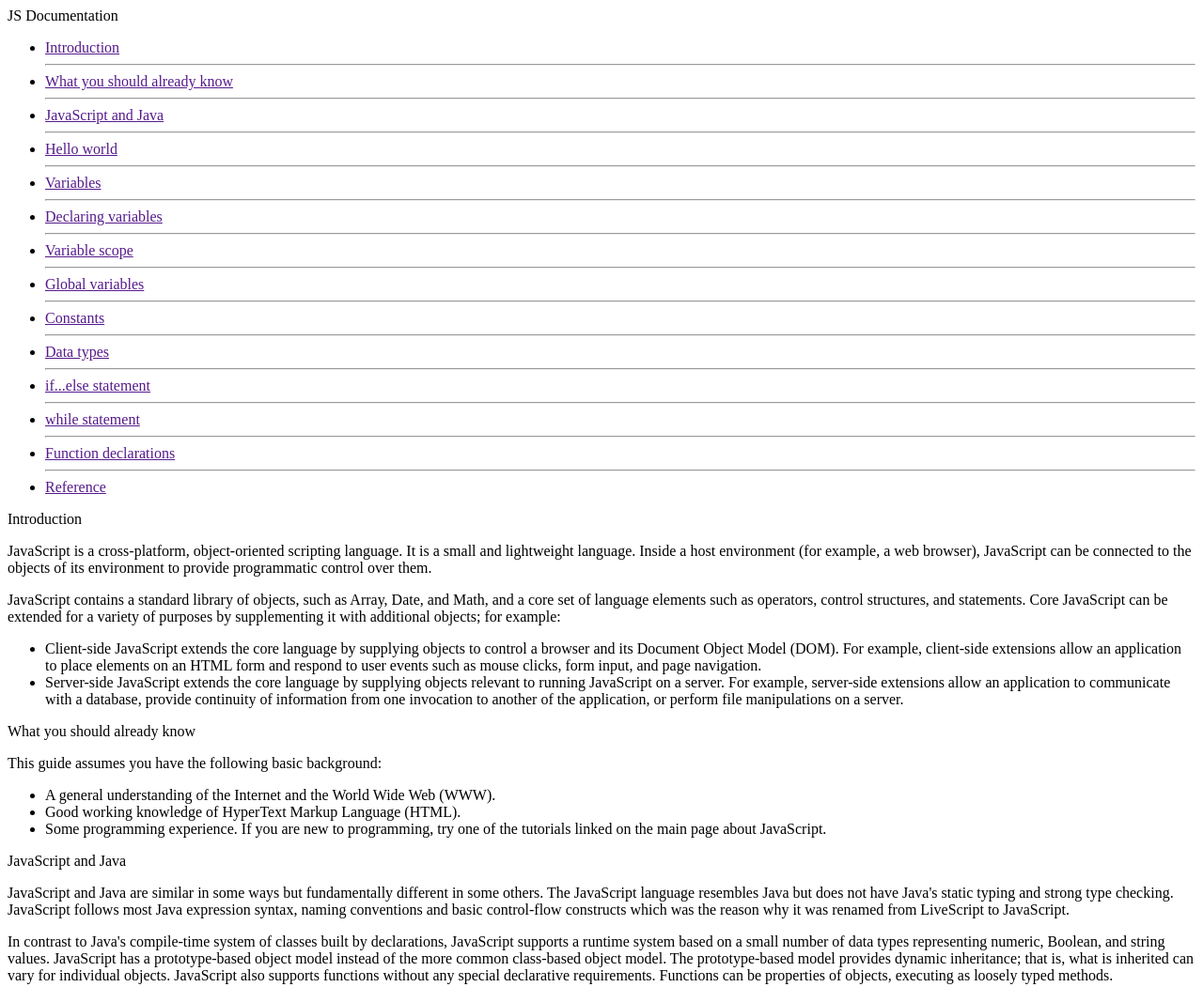
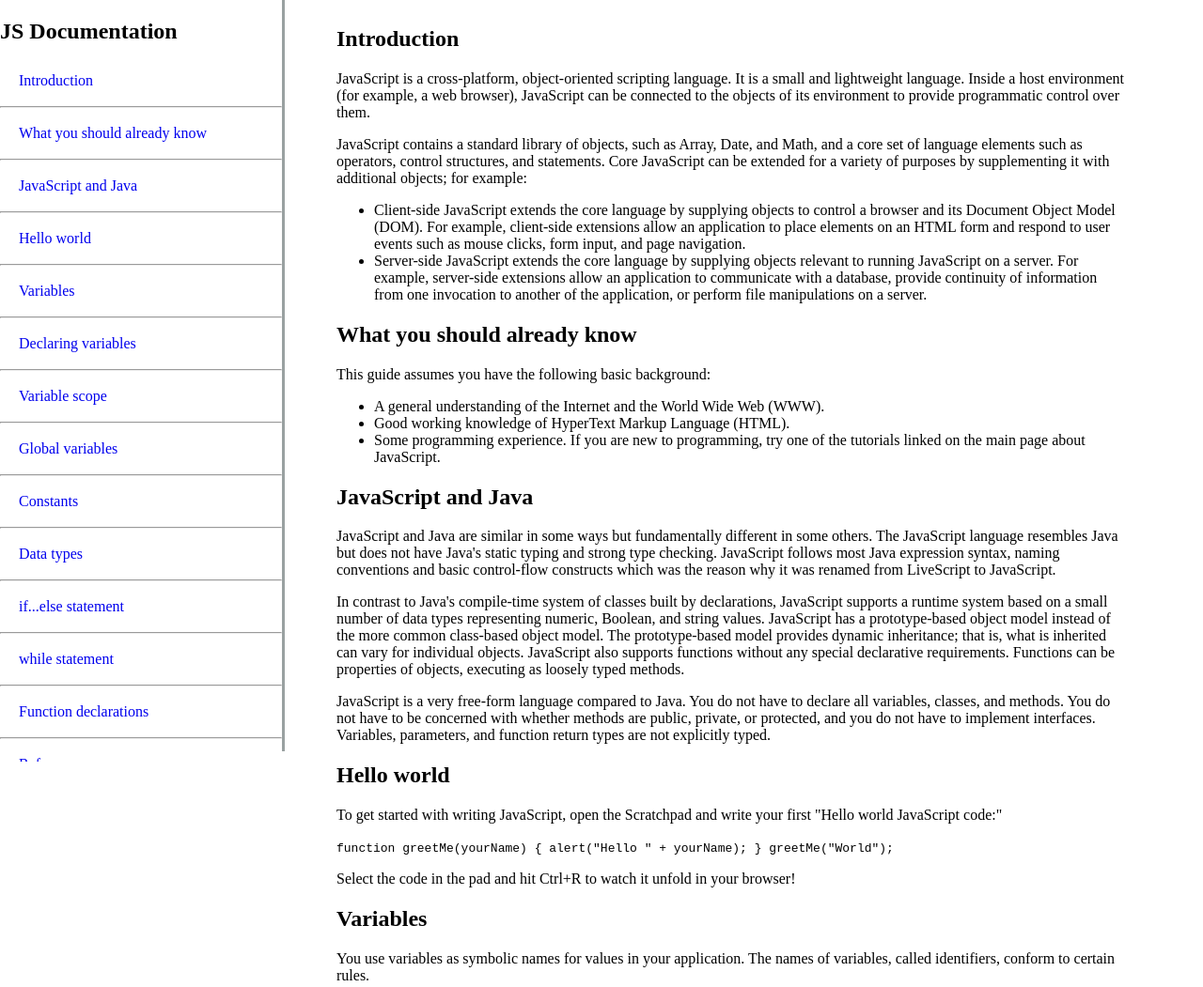
Before and after one commit to MuhammadTalha123/Technical-Documentation-Page, a plain HTML site: page index.html in a window 1280 px wide. Shown: the top 1051 px of the page at 94% size. Drawn offline with Linux system fonts and the light colour scheme.

Commit message:
commite2

```diff
--- a/index.html
+++ b/index.html
@@ -5,44 +5,77 @@
     <meta charset="UTF-8">
     <meta name="viewport" content="width=device-width, initial-scale=1.0">
     <title>Technical Documentation Page</title>
+    <style>
+        body{
+            display: flex;
+        }
+        #ul1{
+            list-style-type: none;
+            overflow: scroll;
+    min-height: 50%;
+    max-height: 93%;
+    padding: 0px 0px 0px 0px;
+
+
+        }
+        #total{
+            margin: 0px 75px 0px 350px;
+        }
+        nav{
+            position: fixed;
+    min-width: 290px;
+    top: 0px;
+    left: 0px;
+    width: 300px;
+    height: 100%;
+    border-right: solid;
+    border-color: rgba(0, 22, 22, 0.4);
+        }
+        .li1{
+            padding: 10px 20px;
+        }
+        a{
+            text-decoration: none;
+        }
+    </style>
 </head>
 
 <body>
     <nav>
-        <header>JS Documentation</header>
-        <ul>
-            <li><a href="">Introduction</a></li>
+        <header><h1>JS Documentation</h1></header>
+        <ul id="ul1">
+            <li class="li1"><a href="#s1">Introduction</a></li>
             <hr>
-            <li><a href="">What you should already know</a></li>
+            <li class="li1"><a href="#s2">What you should already know</a></li>
             <hr>
-            <li><a href="">JavaScript and Java</a></li>
+            <li class="li1"><a href="#s3">JavaScript and Java</a></li>
             <hr>
-            <li><a href="">Hello world</a></li>
+            <li class="li1"><a href="#s4">Hello world</a></li>
             <hr>
-            <li><a href="">Variables</a></li>
+            <li class="li1"><a href="#s5">Variables</a></li>
             <hr>
-            <li><a href="">Declaring variables</a></li>
+            <li class="li1"><a href="#s6">Declaring variables</a></li>
             <hr>
-            <li><a href="">Variable scope</a></li>
+            <li class="li1"><a href="#s7">Variable scope</a></li>
             <hr>
-            <li><a href="">Global variables</a></li>
+            <li class="li1"><a href="#s8">Global variables</a></li>
             <hr>
-            <li><a href="">Constants</a></li>
+            <li class="li1"><a href="#s9">Constants</a></li>
             <hr>
-            <li><a href="">Data types</a></li>
+            <li class="li1"><a href="#s10">Data types</a></li>
             <hr>
-            <li><a href="">if...else statement</a></li>
+            <li class="li1"><a href="#s11">if...else statement</a></li>
             <hr>
-            <li><a href="">while statement</a></li>
+            <li class="li1"><a href="#s12">while statement</a></li>
             <hr>
-            <li><a href="">Function declarations</a></li>
+            <li class="li1"><a href="#s13">Function declarations</a></li>
             <hr>
-            <li><a href="">Reference</a></li>
+            <li class="li1"><a href="#s14">Reference</a></li>
         </ul>
     </nav>
-    <main>
-        <section>
-            <header>Introduction</header>
+    <main id="total">
+        <section id="s1">
+            <header><h1>Introduction</h1></header>
             <article>
                 <p>JavaScript is a cross-platform, object-oriented scripting language. It is a small and lightweight
                     language. Inside a host environment (for example, a web browser), JavaScript can be connected to the
@@ -62,8 +95,8 @@
                 </ul>
             </article>
         </section>
-        <section>
-            <header>What you should already know</header>
+        <section id="s2">
+            <header><h1>What you should already know</h1></header>
             <article>
                 <p>This guide assumes you have the following basic background:</p>
                 <ul>
@@ -74,8 +107,8 @@
                 </ul>
             </article>
         </section>
-        <section>
-            <header>JavaScript and Java</header>
+        <section id="s3">
+            <header><h1>JavaScript and Java</h1></header>
             <article>
                 <p>JavaScript and Java are similar in some ways but fundamentally different in some others. The
                     JavaScript language resembles Java but does not have Java's static typing and strong type checking.
@@ -93,8 +126,8 @@
                     types are not explicitly typed.</p>
             </article>
         </section>
-        <section>
-            <header>Hello world</header>
+        <section id="s4">
+            <header><h1>Hello world</h1></header>
             <article>
                 <p>
                     To get started with writing JavaScript, open the Scratchpad and write your first "Hello world
@@ -106,8 +139,8 @@
                 </p>
             </article>
         </section>
-        <section>
-            <header>Variables</header>
+        <section id="s5">
+            <header><h1>Variables</h1></header>
             <p>You use variables as symbolic names for values in your application. The names of variables, called
                 identifiers, conform to certain rules.</p>
             <p>A JavaScript identifier must start with a letter, underscore (_), or dollar sign ($); subsequent
@@ -117,8 +150,8 @@
                 escape sequences as characters in identifiers. Some examples of legal names are Number_hits, temp99, and
                 _name.</p>
         </section>
-        <section>
-            <header>Declaring variables</header>
+        <section id="s6">
+            <header><h1>Declaring variables</h1></header>
             <article>
                 You can declare a variable in three ways:
                 <p>With the keyword var. For example,</p>
@@ -139,8 +172,8 @@
                 </p>
             </article>
         </section>
-        <section>
-            <header>Variable scope</header>
+        <section id="s7">
+            <header><h1>Variable scope</h1></header>
             <article>
                 <p>When you declare a variable outside of any function, it is called a global variable, because it is
                     available to any other code in the current document. When you declare a variable within a function,
@@ -156,8 +189,8 @@
                         defined</code>
             </article>
         </section>
-        <section>
-            <header>Global variables</header>
+        <section id="s8">
+            <header><h1>Global variables</h1></header>
             <article>
                 <p>Global variables are in fact properties of the global object. In web pages the global object is
                     window, so you can set and access global variables using the window.variable syntax.</p>
@@ -167,8 +200,8 @@
                     declared in a document, you can refer to this variable from an iframe as parent.phoneNumber.</p>
             </article>
         </section>
-        <section>
-            <header>Constants</header>
+        <section id="s9">
+            <header><h1>Constants</h1></header>
             <article>
                 <p>You can create a read-only, named constant with the const keyword. The syntax of a constant
                     identifier is the same as for a variable identifier: it must start with a letter, underscore or
@@ -192,8 +225,8 @@
                 <code>const MY_OBJECT = {"key": "value"}; MY_OBJECT.key = "otherValue";</code>
             </article>
         </section>
-        <section>
-            <header>Data types</header>
+        <section id="s10">
+            <header><h1>Data types</h1></header>
             <article>
                 <p>The latest ECMAScript standard defines seven data types:</p>
                 <ul>
@@ -225,8 +258,8 @@
                 </p>
             </article>
         </section>
-        <section>
-            <header>if...else statement</header>
+        <section id="s11">
+            <header><h1>if...else statement</h1></header>
             <article>
                 <p>Use the if statement to execute a statement if a logical condition is true. Use the optional else
                     clause to execute a statement if the condition is false. An if statement looks as follows:</p>
@@ -262,8 +295,8 @@
                     </code>
             </article>
         </section>
-        <section>
-            <header>while statement
+        <section id="s12">
+            <header><h1>while statement</h1>
             </header>
             <p>A while statement executes its statements as long as a specified condition evaluates to true. A while
                 statement looks as follows:
@@ -297,8 +330,8 @@
             </ul>
             <p>After completing the third pass, the condition n < 3 is no longer true, so the loop terminates. </p>
         </section>
-        <section>
-            <header>Function declarations
+        <section id="s13">
+            <header><h1>Function declarations</h1>
             </header>
             <article>
                 <p>A function definition (also called a function declaration, or function statement) consists of the
@@ -328,8 +361,8 @@
                 </p>
             </article>
         </section>
-        <section>
-            <header>Reference</header>
+        <section id="s14">
+            <header><h1>Reference</h1></header>
             <ul>
                 <li>All the documentation in this page is taken from <a
                         href="https://developer.mozilla.org/en-US/docs/Web/JavaScript/Guide" target="_blank">MDN</a>
```
